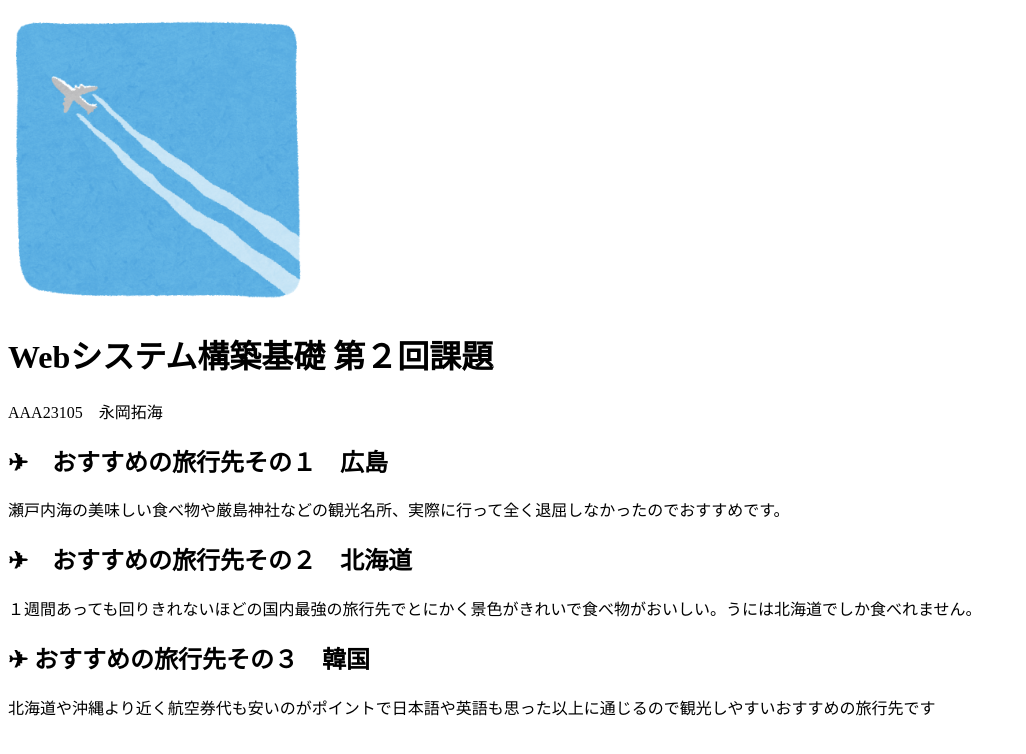
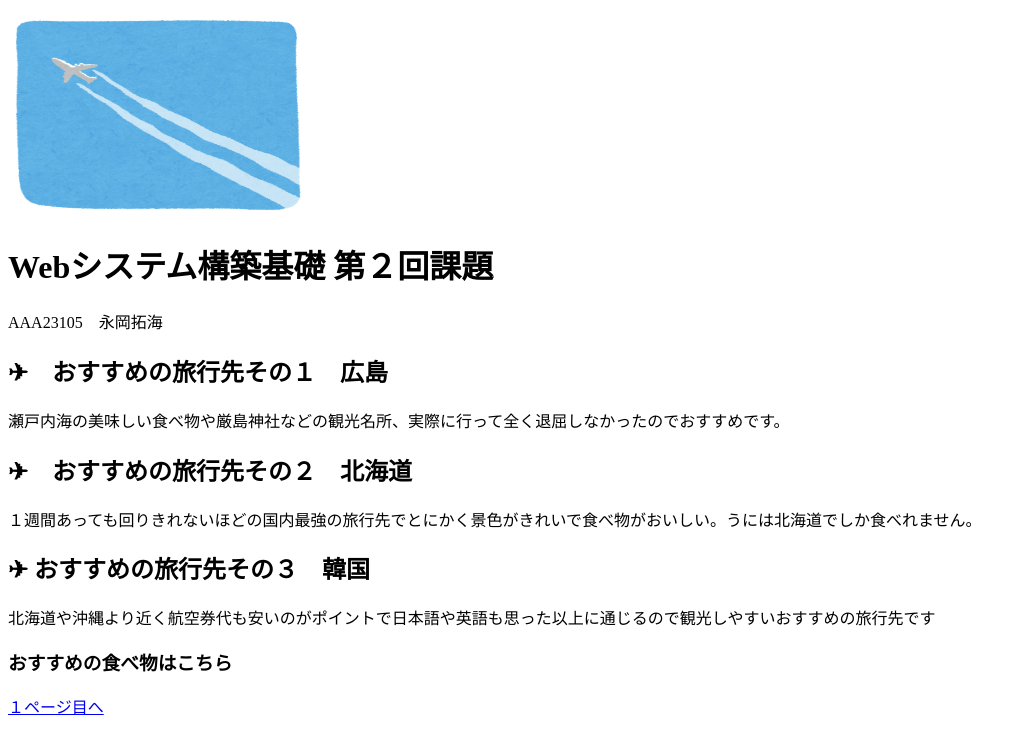
Before and after one commit to omu-aaa23105/omu-aaa23105.github.io, a plain HTML site: page second.html in a window 1280 px wide. Shown: the whole page, without its empty margins (0-1026 px from the left). Drawn offline with Linux system fonts and the light colour scheme.

Commit message:
Update second.html

```diff
--- a/second.html
+++ b/second.html
@@ -6,7 +6,7 @@
     <title>Webシステム構築基礎 第２回課題</title>
 </head>
 <body>
-    <p><img src="hikouki_gumo.png" width="300" alt="トップ画像"></p>
+    <p><img src="hikouki_gumo.png" width="300" height="200" alt="トップ画像"></p>
     <h1>Webシステム構築基礎 第２回課題</h1>
     <p>AAA23105　永岡拓海</p>
 
@@ -24,5 +24,9 @@
         <h2>✈ おすすめの旅行先その３　韓国</h2>
         <p>北海道や沖縄より近く航空券代も安いのがポイントで日本語や英語も思った以上に通じるので観光しやすいおすすめの旅行先です</p>
     </div>
+    <div>
+        <h3>おすすめの食べ物はこちら</h3>
+        <p><a href="index.html">１ページ目へ</p>
+    </div>
 </body>
 </html>
```
